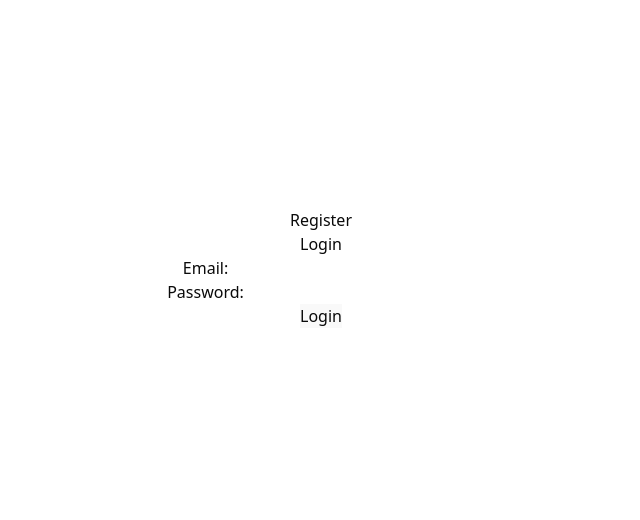
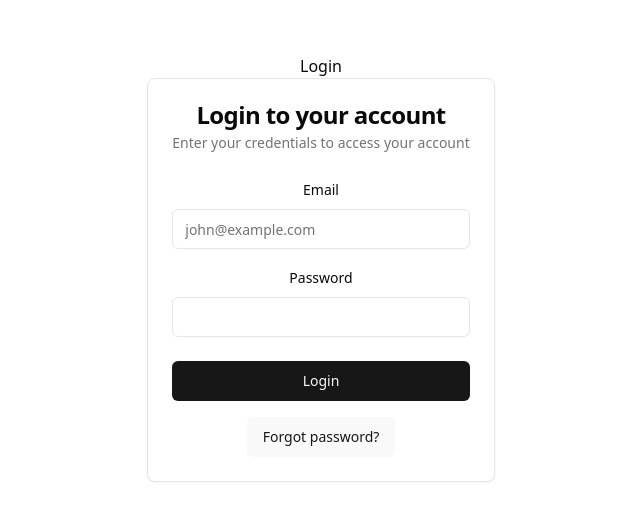
Before and after one commit to UserLH1/CV-generator, a React (Vite) app in the folder frontend/: page /login in a window 1280 px wide. Shown: the part 132-652 px from the top of the page, without its empty margins (319-959 px from the left). Built offline with nearby package versions, Linux system fonts and the light colour scheme.

Commit message:
updated login form to look like register

```diff
--- a/frontend/package.json
+++ b/frontend/package.json
@@ -22,7 +22,7 @@
     "lucide-react": "^0.451.0",
     "react": "^18.3.1",
     "react-dom": "^18.3.1",
-    "react-hook-form": "^7.53.0",
+    "react-hook-form": "^7.53.1",
     "react-router-dom": "^6.27.0",
     "tailwind-merge": "^2.5.3",
     "tailwindcss-animate": "^1.0.7",
--- a/frontend/src/auth/login.tsx
+++ b/frontend/src/auth/login.tsx
@@ -1,8 +1,8 @@
-import LoginForm from "../components/login-form";
+import {LoginForm} from "../components/login-form";
 const LoginPage = () => {
   return (
     <div>
-      <p>Register</p>
+      <p>Login</p>
       <LoginForm />
     </div>
   );
--- a/frontend/src/components/login-form.tsx
+++ b/frontend/src/components/login-form.tsx
@@ -1,90 +1,133 @@
-import axios from "axios"; // Axios is the default export
-import React, { ChangeEvent, FormEvent, useState } from "react";
+'use client';
 
-// Define the structure for form data
-interface FormData {
-  email: string;
-  password: string;
-}
+import { useState } from 'react';
+import { useForm } from 'react-hook-form';
+import { zodResolver } from '@hookform/resolvers/zod';
+import * as z from 'zod';
+import axios from 'axios';
+import { Loader2 } from 'lucide-react';
 
-// Define the structure for the expected response from login
-interface LoginResponse {
-  token: string;
-}
+import { Button } from "@/components/ui/button";
+import { Input } from "@/components/ui/input";
+import { Label } from "@/components/ui/label";
+import {
+  Card,
+  CardContent,
+  CardDescription,
+  CardFooter,
+  CardHeader,
+  CardTitle,
+} from "@/components/ui/card";
+import { toast } from "@/hooks/use-toast";
 
-const LoginForm: React.FC = () => {
-  const [formData, setFormData] = useState<FormData>({
-    email: "",
-    password: "",
+const formSchema = z.object({
+  email: z.string().email({
+    message: "Please enter a valid email address.",
+  }),
+  password: z.string().min(1, {
+    message: "Password is required.",
+  }),
+});
+
+export function LoginForm() {
+  const [isLoading, setIsLoading] = useState(false);
+
+  const form = useForm<z.infer<typeof formSchema>>({
+    resolver: zodResolver(formSchema),
+    defaultValues: {
+      email: "",
+      password: "",
+    },
   });
 
-  const [error, setError] = useState<string>("");
-  const [token, setToken] = useState<string>("");
-
-  // Handle input changes with proper typing for the event
-  const handleChange = (e: ChangeEvent<HTMLInputElement>) => {
-    setFormData({
-      ...formData,
-      [e.target.name]: e.target.value,
-    });
-  };
-
-  // Handle form submission with proper typing for the event
-  const handleSubmit = async (e: FormEvent<HTMLFormElement>) => {
-    e.preventDefault();
+  // Modified onSubmit to use Axios for API call
+  async function onSubmit(values: z.infer<typeof formSchema>) {
+    setIsLoading(true);
 
     try {
-      // Correctly typed Axios response using the inferred type from Axios
-      const response = await axios.post<LoginResponse>(
-        "http://localhost:5000/api/auth/login",
-        formData
-      );
+      // Define the expected response type
+      interface LoginResponse {
+        token: string;
+      }
 
-      setToken(response.data.token); // Save the token
-      setError(""); // Clear error if successful
-      console.log("Token:", response.data.token);
+      // POST request to login API
+      const response = await axios.post<LoginResponse>('http://localhost:5000/api/auth/login', {
+        email: values.email,
+        password: values.password,
+      });
+
+      // Handle success: Save the token and show success message
+      const token: string = response.data.token;
+      localStorage.setItem('token', token);  // Store token in localStorage or context
+      console.log('Token:', token);
+      toast({
+        title: "Login Successful",
+        description: "You have successfully logged in.",
+      });
+
+      form.reset(); // Reset the form
     } catch (error: any) {
+      // Handle error
       if (error.response && error.response.data) {
-        setError(error.response.data.message);
+        toast({
+          title: "Login Failed",
+          description: error.response.data.message || "Invalid credentials",
+          variant: "destructive",
+        });
       } else {
-        setError("An error occurred.");
+        toast({
+          title: "An error occurred",
+          description: "Please try again later.",
+          variant: "destructive",
+        });
       }
+    } finally {
+      setIsLoading(false);
     }
-  };
+  }
 
   return (
-    <div>
-      <h2>Login</h2>
-      <form onSubmit={handleSubmit}>
-        <div>
-          <label>Email:</label>
-          <input
-            type="email"
-            name="email"
-            value={formData.email}
-            onChange={handleChange}
-            required
-          />
-        </div>
-        <div>
-          <label>Password:</label>
-          <input
-            type="password"
-            name="password"
-            value={formData.password}
-            onChange={handleChange}
-            required
-          />
-        </div>
-        <button type="submit">Login</button>
+    <Card className="w-full max-w-md mx-auto">
+      <CardHeader>
+        <CardTitle>Login to your account</CardTitle>
+        <CardDescription>Enter your credentials to access your account</CardDescription>
+      </CardHeader>
+      <form onSubmit={form.handleSubmit(onSubmit)}>
+        <CardContent className="space-y-4">
+          <div className="space-y-2">
+            <Label htmlFor="email">Email</Label>
+            <Input
+              id="email"
+              type="email"
+              placeholder="john@example.com"
+              {...form.register("email")}
+            />
+            {form.formState.errors.email && (
+              <p className="text-sm text-red-500">{form.formState.errors.email.message}</p>
+            )}
+          </div>
+          <div className="space-y-2">
+            <Label htmlFor="password">Password</Label>
+            <Input
+              id="password"
+              type="password"
+              {...form.register("password")}
+            />
+            {form.formState.errors.password && (
+              <p className="text-sm text-red-500">{form.formState.errors.password.message}</p>
+            )}
+          </div>
+        </CardContent>
+        <CardFooter className="flex flex-col space-y-4">
+          <Button type="submit" className="w-full" disabled={isLoading}>
+            {isLoading && <Loader2 className="mr-2 h-4 w-4 animate-spin" />}
+            Login
+          </Button>
+          <Button variant="link" className="text-sm">
+            Forgot password?
+          </Button>
+        </CardFooter>
       </form>
-
-      {error && <p style={{ color: "red" }}>{error}</p>}
-      {token && (
-        <p style={{ color: "green" }}>Login successful! Token: {token}</p>
-      )}
-    </div>
+    </Card>
   );
-};
-
-export default LoginForm;
+}
```
Also changed, not shown: 2 other files (tests, documents, lock files or other folders).
